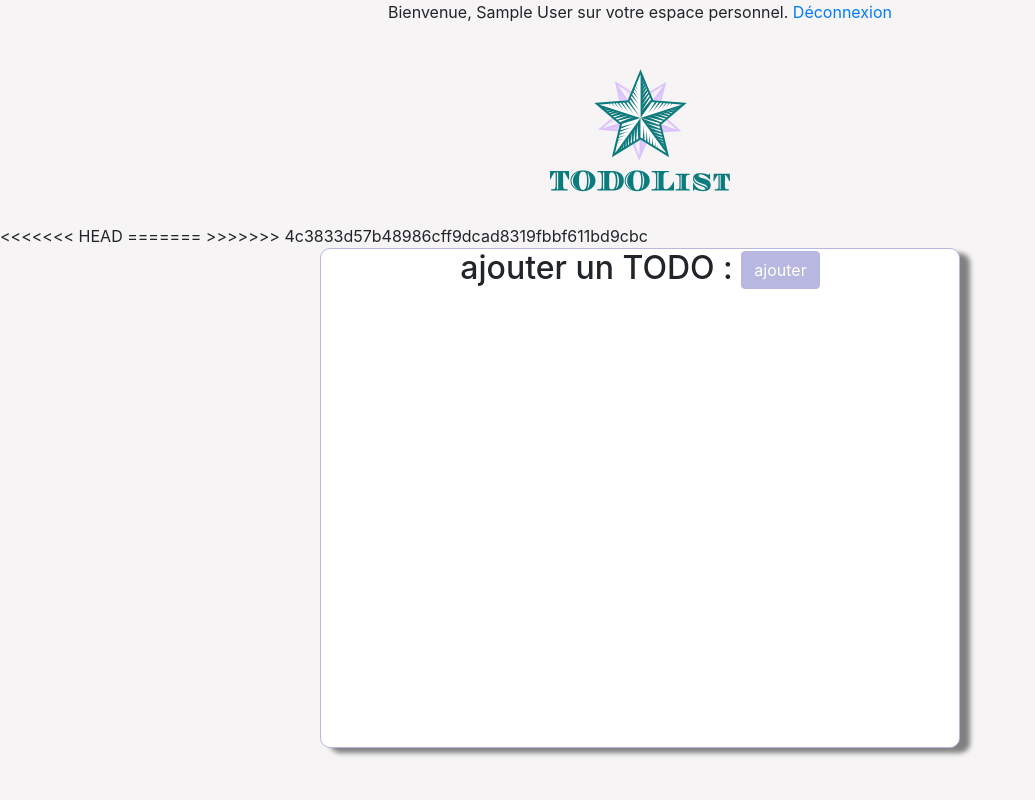
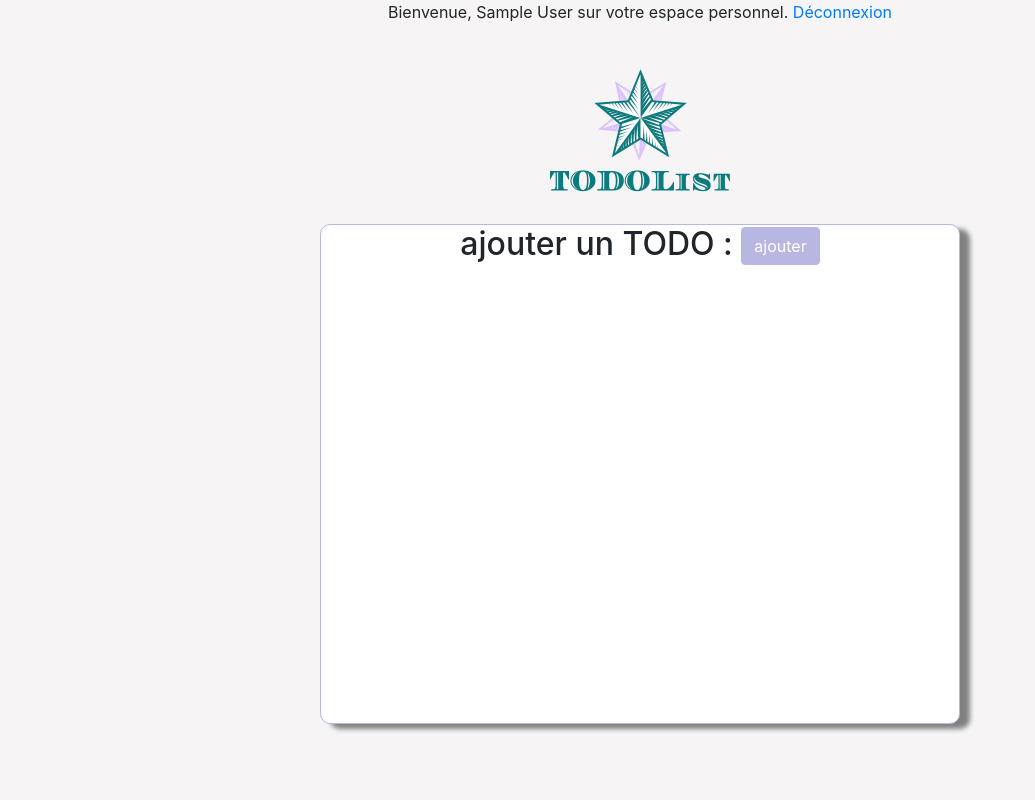
Before and after one commit to Cyb3rghost/simplonTDL, a PHP site: page /dashboard.php in a window 1280 px wide. Shown: the whole page, without its empty margins (0-1035 px from the left). Run offline with PHP 8.4, Linux system fonts and the light colour scheme; the visitor is signed in with stand-in values (Sample User, id 1); data comes from the database, SQL or seed files in the repository; both versions use the stored data as it was after the commit; data that the repository does not hold is empty; some libraries are stand-ins or nearby versions.

Commit message:
Correction d'erreur

```diff
--- a/dashboard.php
+++ b/dashboard.php
@@ -85,8 +85,6 @@ if(!empty($_SESSION['id']) && !empty($_SESSION['pseudo']))
 </div>
 
 
-<<<<<<< HEAD
-=======
 <!-- la modal pour modifier un todo-->
 
 <div class="modal fade" id="exampleModalLabelModif" tabindex="-1" role="dialog" aria-labelledby="exampleModalLabel" aria-hidden="true">
@@ -115,7 +113,6 @@ if(!empty($_SESSION['id']) && !empty($_SESSION['pseudo']))
     </div>
 </div>
 
->>>>>>> 4c3833d57b48986cff9dcad8319fbbf611bd9cbc
 <div class="flex">
 
 <div class="read">
--- a/js/main.js
+++ b/js/main.js
@@ -58,13 +58,6 @@ $(document).on('click','.btn_suppr',function(){
 	supprimerTache(id_tache)
 });
 
-<<<<<<< HEAD
-$(document).on('click','.chk',function(){
-	myFunction(this,$(this).data("cpt"));
-});
-
-function afficheListeTache(id_user){
-=======
 $(document).on('click','.chk',function(){
 	barrerTexte(this,$(this).data("cpt"));
 	if (elem.checked == true){
@@ -75,7 +68,6 @@ $(document).on('click','.chk',function(){
 });
 
 function afficheListeTache(){
->>>>>>> 4c3833d57b48986cff9dcad8319fbbf611bd9cbc
 	let tache = 'azerty';//$('.contenu').val();
 	let cpt =0;
 	$.ajax({
@@ -89,18 +81,6 @@ function afficheListeTache(){
 				res_arr.forEach(element =>{
 					let contenuHtml = '<li class="row">';
 					if(element.etat == 0){
-<<<<<<< HEAD
-	  					contenuHtml += '<div class=" col"><input class="form-check-input chk" type="checkbox" name="chk'+cpt+'" value="'+element.id+'"></div>';
-					}else{
-						contenuHtml += '<div class=" col"><input class="form-check-input chk" type="checkbox" name="chk'+cpt+'" value="'+element.id+'" checked></div>';
-					}
-	    			contenuHtml += '<div class="col">'+
-	        						'<p><span id="text_tache'+cpt+' data-cpt="'+cpt+'"> '+element.tache+'</span></p></div>'+
-	    							'<div class=" col"> <button class="btn btn-primary" data-toggle="modal" data-target="#exampleModal1">attribuer</button></div>'+
-	    							'<div class=" col">   <button class="btn btn-primary" data-toggle="modal" data-target="#exampleModal1">modifier</button></div>'+
-								'</li>';
-					$('.liste_tache').append(contenuHtml);
-=======
 	  					contenuHtml += '<div class=" col"><input class="form-check-input chk" type="checkbox" name="chk'+cpt+'" id="chk'+cpt+'" value="'+element.id+'"  data-cpt="'+cpt+'"></div>';
 					}else{
 						contenuHtml += '<div class=" col"><input class="form-check-input chk" type="checkbox" name="chk'+cpt+'" id="chk'+cpt+'" value="'+element.id+'"  data-cpt="'+cpt+'" checked></div>';
@@ -114,7 +94,6 @@ function afficheListeTache(){
 					//	Barrer Texte
 					barrerTexte($('chk'+cpt),cpt);
 					cpt++;
->>>>>>> 4c3833d57b48986cff9dcad8319fbbf611bd9cbc
 				});
 			}else{
 				alert('Une erreur est survenu lors du chargement des données');
@@ -213,22 +192,11 @@ function message(msg,couleur){
   }
 }
 
-<<<<<<< HEAD
-function myFunction(elem,cpt) {
-    // Get the output text
-    var text = document.getElementById("text");
-    // If the checkbox is checked, display the output text
-    if (elem.checked == true){
-        document.getElementById("text_tache"+cpt).classList.add('barrer');
-    } else {
-        document.getElementById("text_tache"+cpt).classList.add('nonbarrer');
-=======
 function barrerTexte(elem,cpt) {
     // Si la case est coché on barre le text
     if (elem.checked == true){
         $("#text_tache"+cpt).addClass('barrer');
     } else {
         $("#text_tache"+cpt).removeClass('barrer');
->>>>>>> 4c3833d57b48986cff9dcad8319fbbf611bd9cbc
     }
 }
```
Also changed, not shown: simplonn.db.
